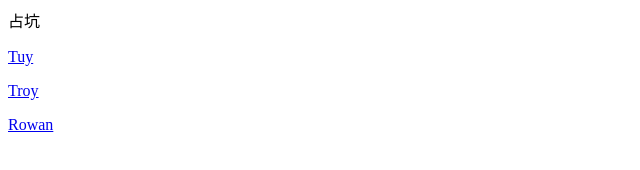
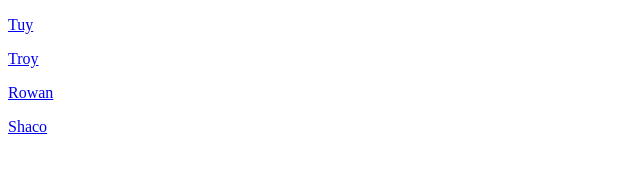
Before and after one commit to ourfe/warmUp, a plain HTML site: page index.html in a window 1280 px wide. Shown: the full height of the page, 0-640 px from the left. Drawn offline with Linux system fonts and the light colour scheme.

Commit message:
Update index.html

```diff
--- a/index.html
+++ b/index.html
@@ -5,9 +5,9 @@
 	<title>Home</title>
 </head>
 <body>
-	占坑
 	<p><a href="Tuy/about.html">Tuy</a></p>
 	<p><a href="troy/index.html">Troy</a></p>
 	<p><a href="http://jingwang88.github.io/">Rowan</a></p>
+	<p><a href="Shaco/aboutShaco.html">Shaco</a></p>
 </body>
 </html>
```
